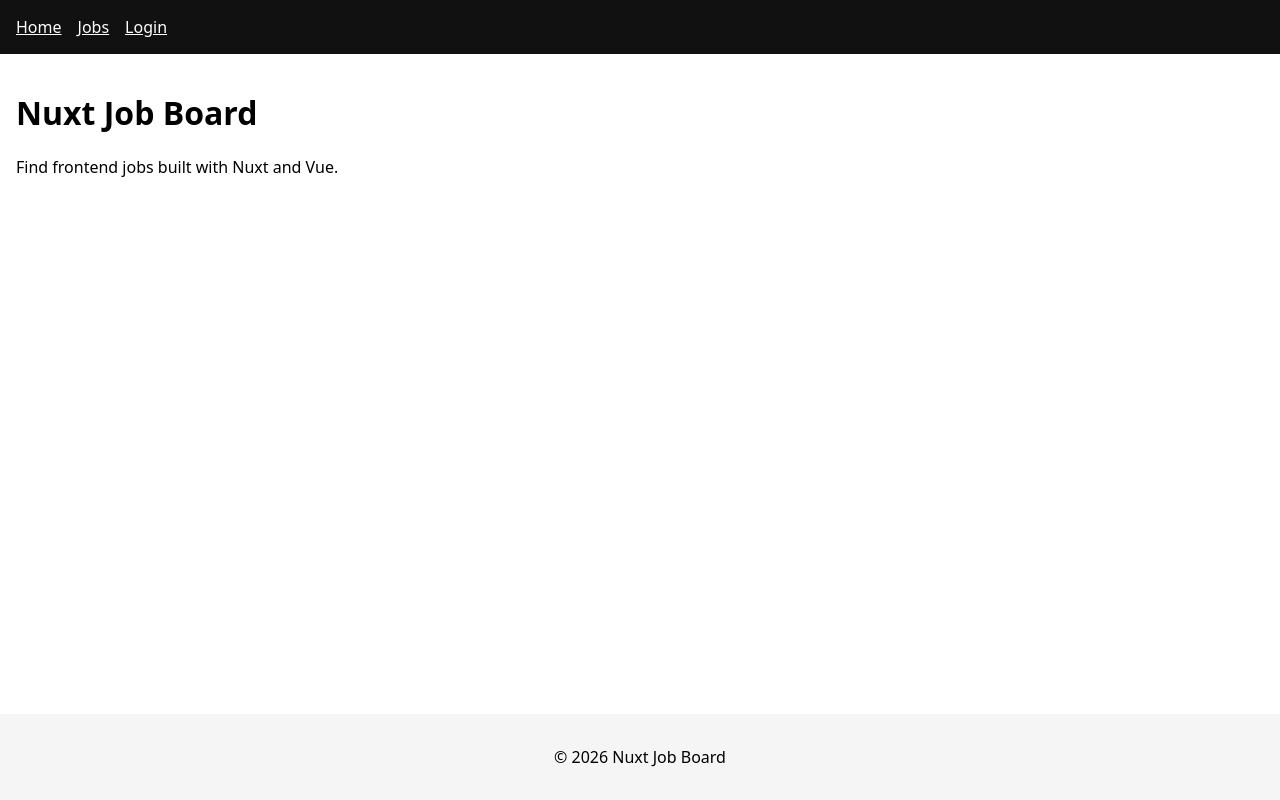
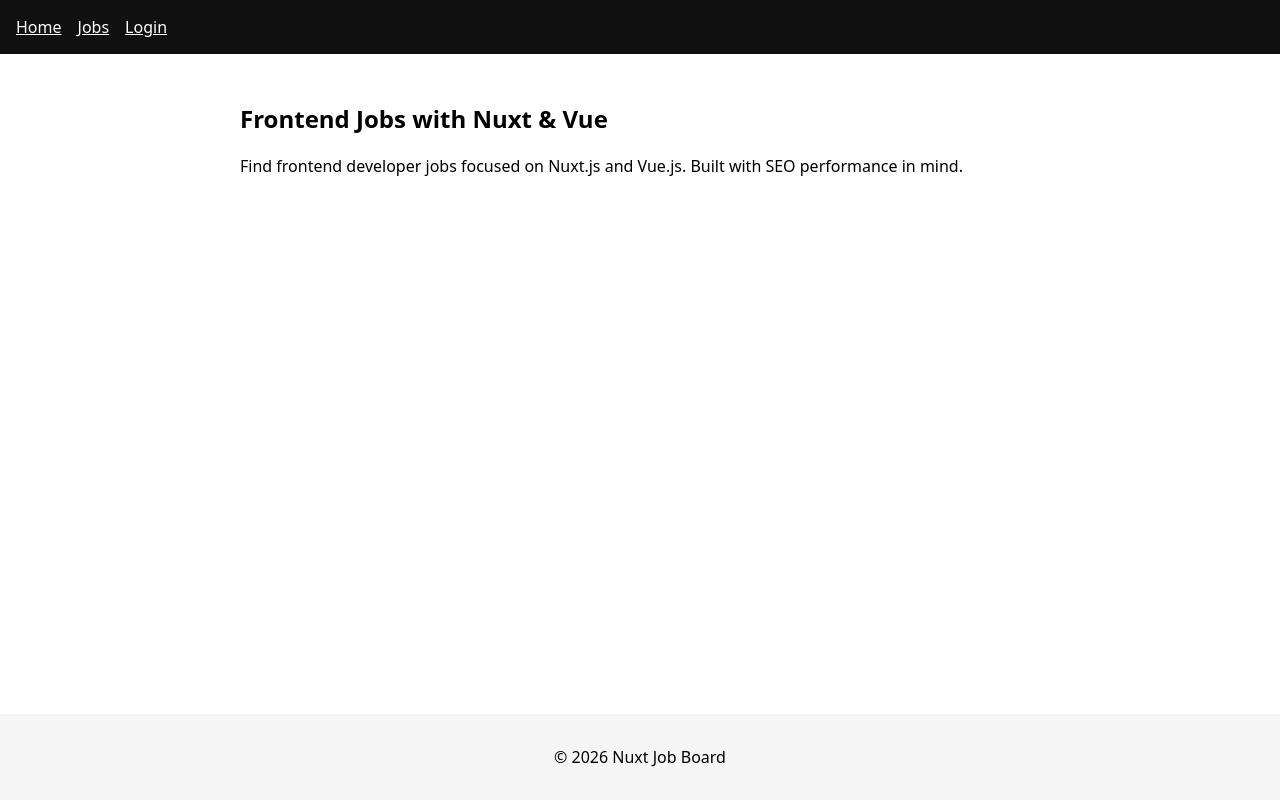
Before and after one commit to Vanna-Gio/nuxt-job-board, a Nuxt app: page / in a window 1280 px wide. Built offline with nearby package versions, Linux system fonts and the light colour scheme.

Commit message:
build home page with seo metadata

```diff
--- a/assets/scss/main.scss
+++ b/assets/scss/main.scss
@@ -24,3 +24,7 @@
     text-align: center;
     padding: 1rem;
 }
+.home {
+    max-width: 800px;
+    margin: 2rem auto;
+}
--- a/pages/index.vue
+++ b/pages/index.vue
@@ -1,6 +1,21 @@
 <template>
-    <div>
-        <h1>Nuxt Job Board</h1>
-        <p>Find frontend jobs built with Nuxt and Vue.</p>
-    </div>
+    <section class="home">
+        <h1>Frontend Jobs with Nuxt & Vue</h1>
+        <p>
+            Find frontend developer jobs focused on Nuxt.js and Vue.js.
+            Built with SEO performance in mind.
+        </p>
+    </section>
+
 </template>
+ <script setup>
+        useHead({
+            title: 'Frontend Jobs | Nuxt Job Board',
+            meta: [
+                {
+                    name: 'description',
+                    content: 'Find frontend developer jobs built with Nuxt.js and Vue.js.'
+                }
+            ]
+        })
+    </script>
```
